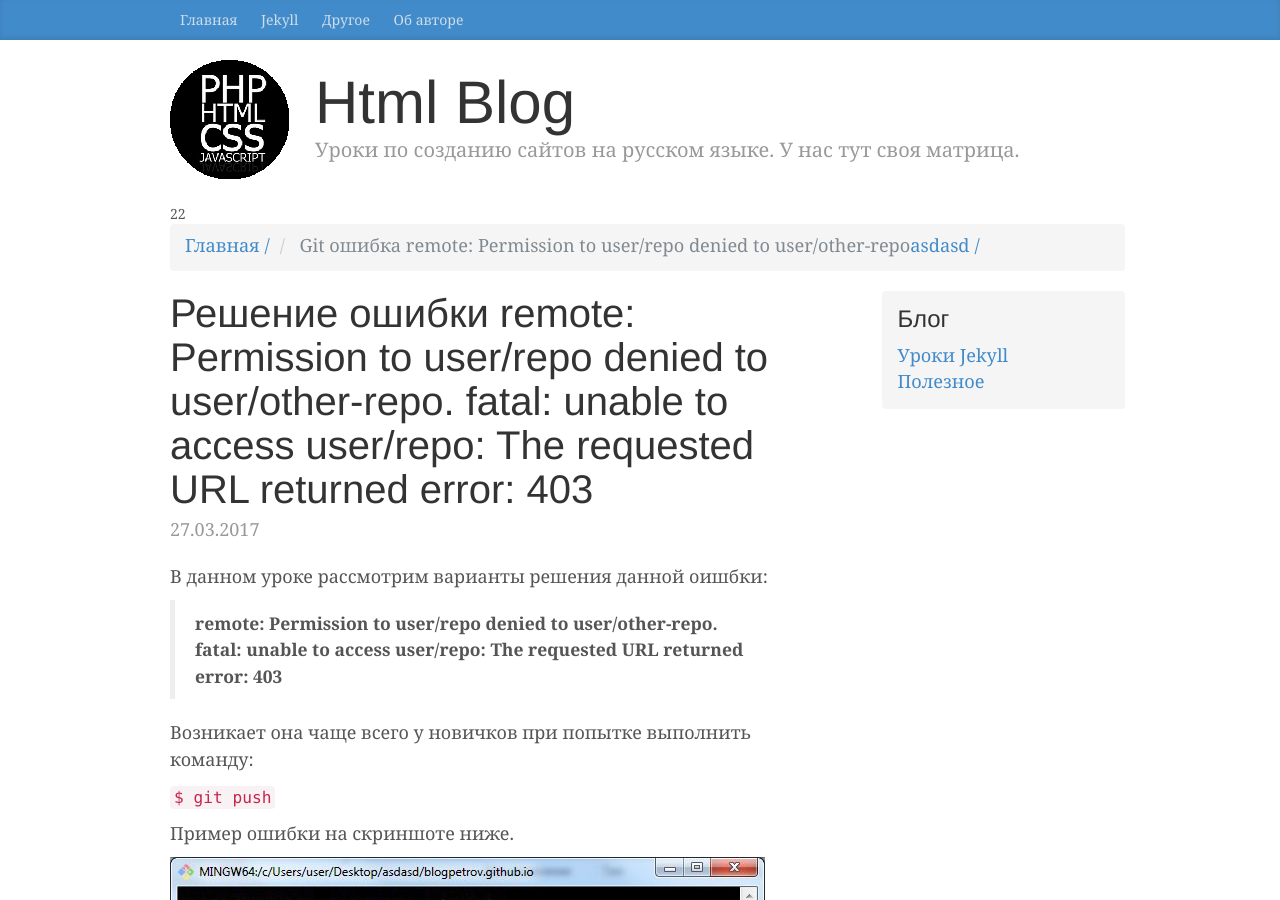
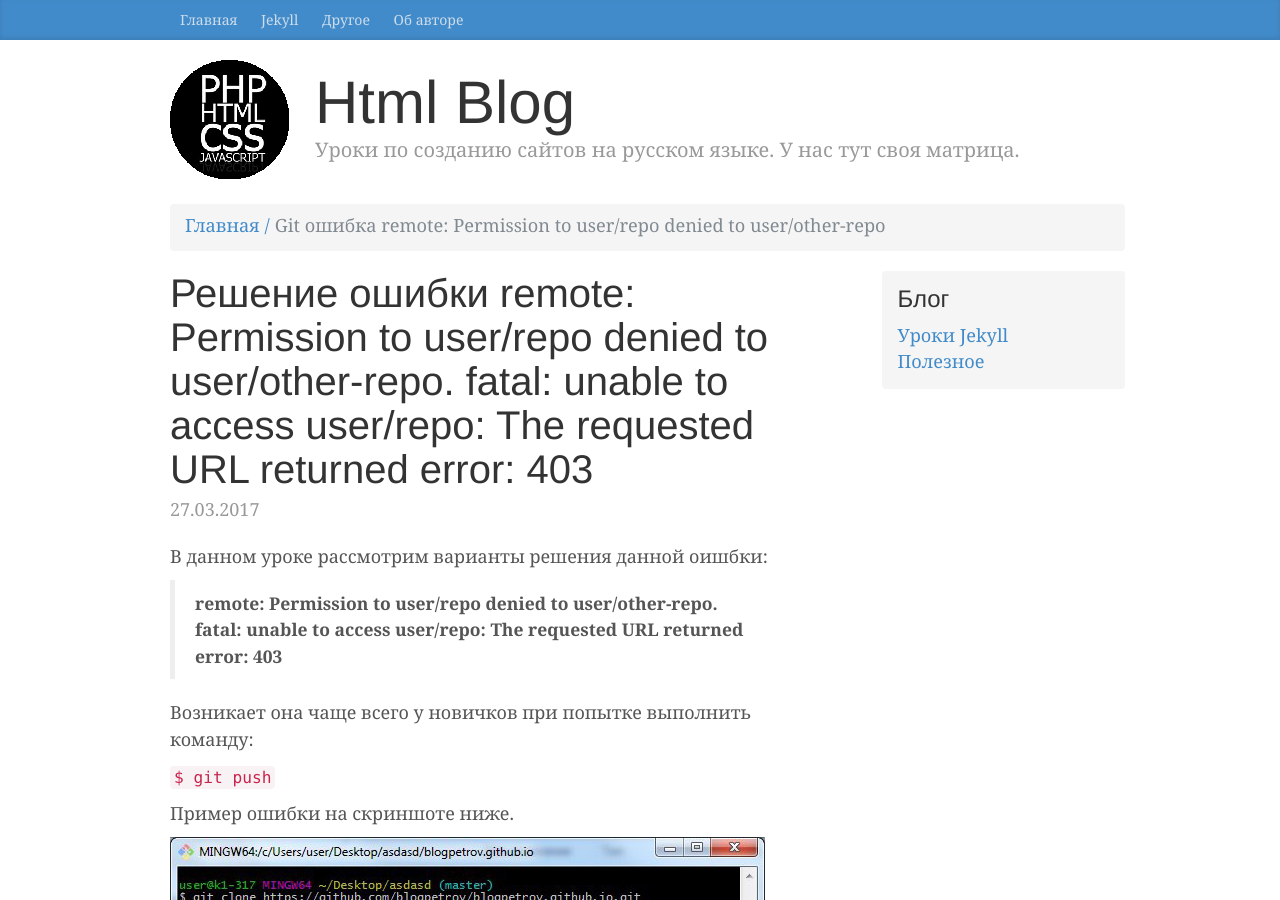
Before and after one commit to htmlblog/htmlblog.github.io, a Jekyll site: the page built from _posts/2017-03-27-permission-to-denied-to-git-error-403.md, in a window 1280 px wide and 900 px high. Built offline with Jekyll 4.4.1, drawn with Linux system fonts in a browser that asks for light colours; comment, search, counter and statistics services are not loaded.

Commit message:
Update nav-breadcrumbs.html

```diff
--- a/_includes/nav-breadcrumbs.html
+++ b/_includes/nav-breadcrumbs.html
@@ -1,6 +1,6 @@
 {% capture url %}{% if page.language%}{{ page.url | remove: "/" | remove: page.language }}{% else %}{{ page.url | remove: "/" }}{% endif %}{% endcapture %}
 {% if url.size > 0 %}
-  22<nav class="breadcrumbs hidden-sm-down">
+  <nav class="breadcrumbs hidden-sm-down">
 
     <a class="breadcrumb-item" href={{ "/" | prepend: site.baseurl | prepend: site.url }}>Главная</a>
 
@@ -29,10 +29,6 @@
       <!-- SEO data -->
       {% assign position = position  | plus: 1 %}
 
-      <li>
-        <a class="breadcrumb-item" href="{{ page.url }}">asdasd</a>
-      </li>
-
       <li class="breadcrumb-item{% if crumb.url == page.url %} active{% endif %}" property="itemListElement" typeof="ListItem">
         {% if crumb.url != page.url %}<a property="item" typeof="WebPage" href="{{ crumb.url | prepend: site.baseurl | prepend: site.url }}">{% endif %}
         <span property="name">{{ caption }}</span>
```
